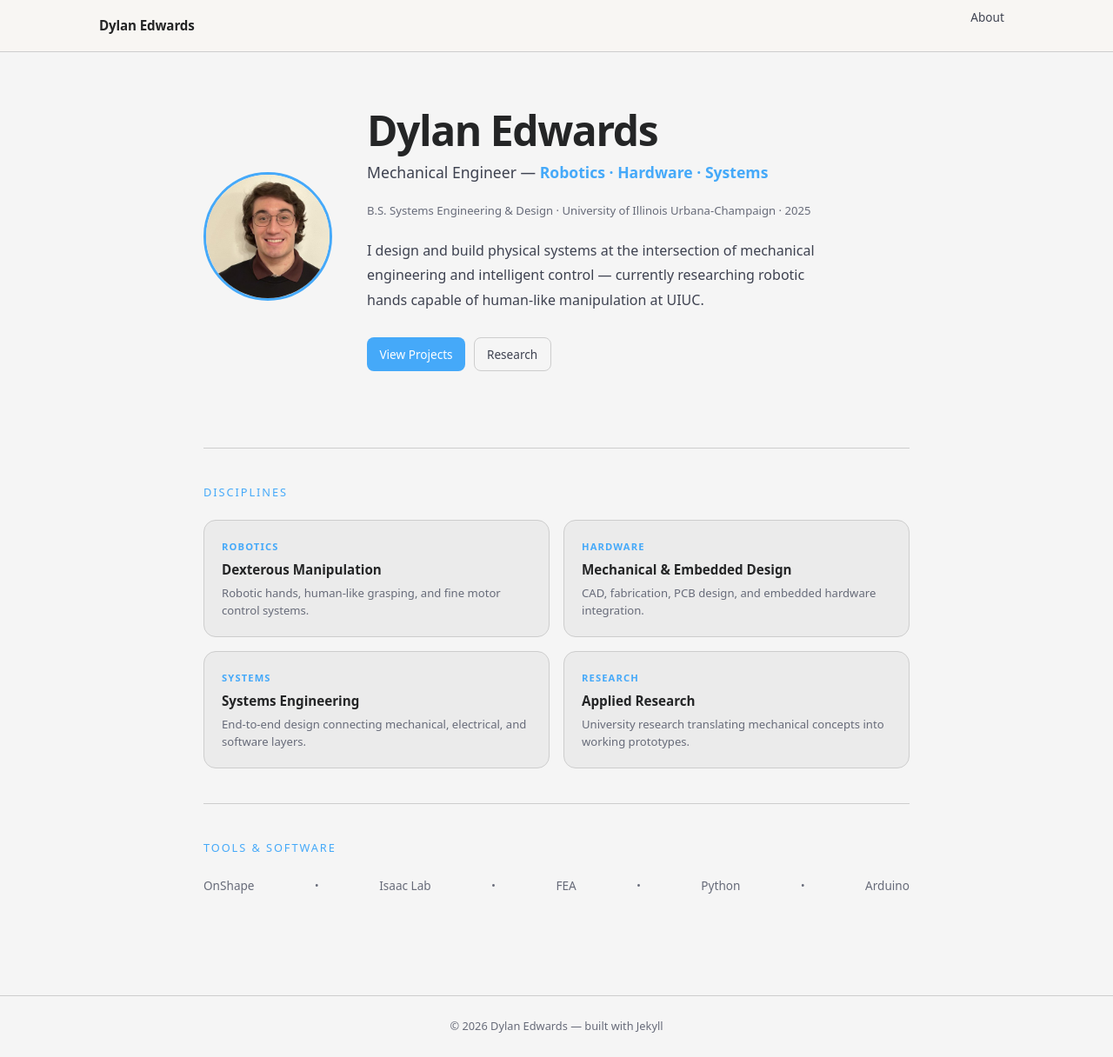
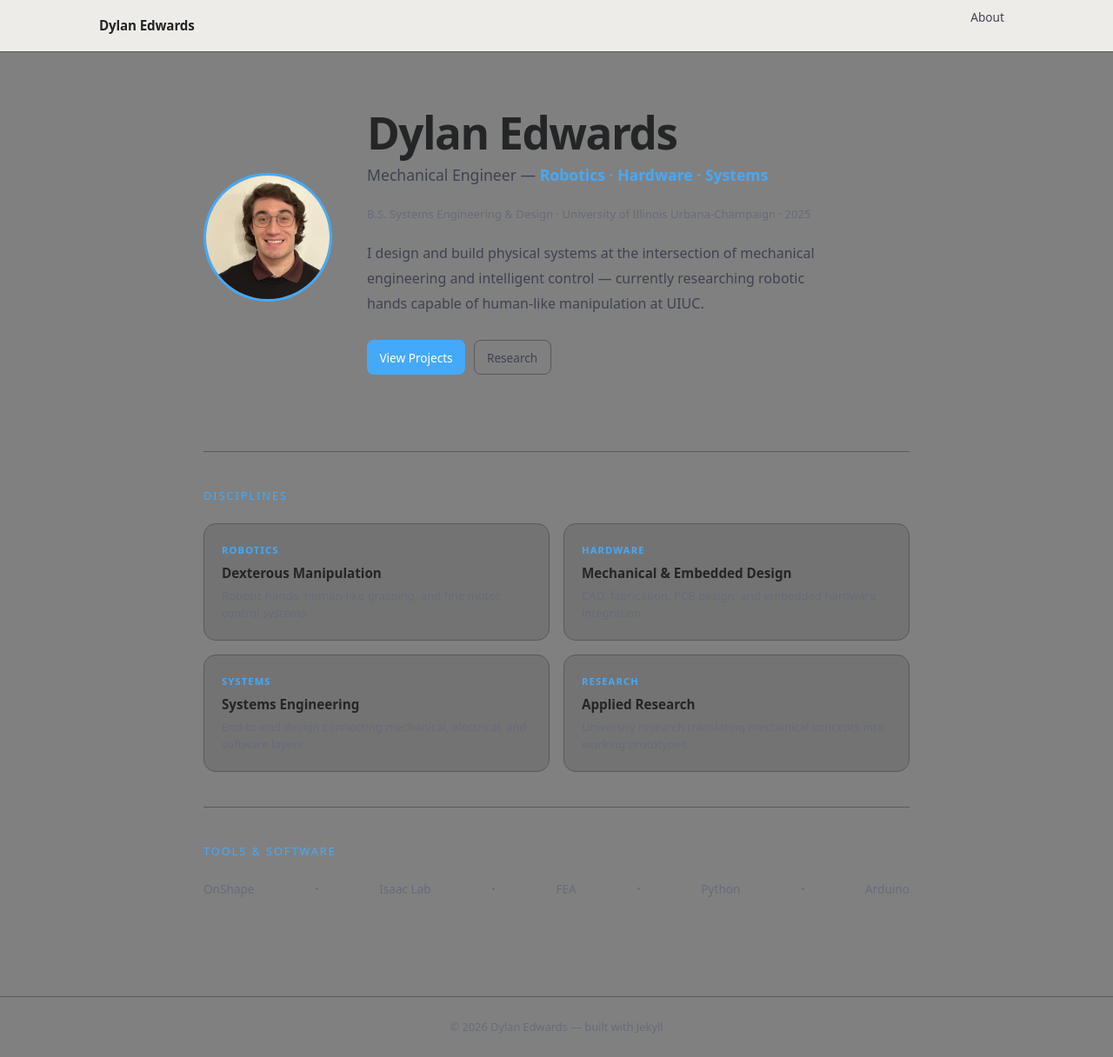
Before and after one commit to DylanEdwards02/DylanEdwards02.github.io, a Jekyll site: the page built from index.md, in a window 1280 px wide and 1216 px high. Shown: the whole window at 87% size. Built offline with Jekyll 4.4.1, drawn with Linux system fonts in a browser that asks for light colours.

Commit message:
Updated for readability
Updated color variables for background and border to darker shades. Adjusted font size and weight for better readability.

```diff
--- a/assets/css/style.css
+++ b/assets/css/style.css
@@ -5,11 +5,11 @@
 
 /* ── Custom Properties ─────────────────────────────────────── */
 :root {
-  --bg:          #f5f5f5;
-  --bg-2:        #ebebeb;
-  --bg-3:        #e0e0e0;
-  --border:      #cdcdcd;
-  --border-2:    #bbbbbb;
+  --bg:          #808080;
+  --bg-2:        #737373;
+  --bg-3:        #666666;
+  --border:      #595959;
+  --border-2:    #4d4d4d;
   --text:        #242526;
   --text-2:      #3e4250;
   --text-3:      #676b79;
@@ -35,6 +35,8 @@ body {
   background: var(--bg);
   color: var(--text);
   line-height: 1.7;
+  font-size: 17px;
+  font-weight: 450;
   min-height: 100vh;
   display: flex;
   flex-direction: column;
@@ -265,8 +267,8 @@ main {
 
 .hero-name {
   font-family: var(--font-sans);
-  font-size: 3rem;
-  font-weight: 700;
+  font-size: 3.2rem;
+  font-weight: 750;
   color: var(--text);
   margin-bottom: 0.5rem;
   letter-spacing: -0.03em;
```
